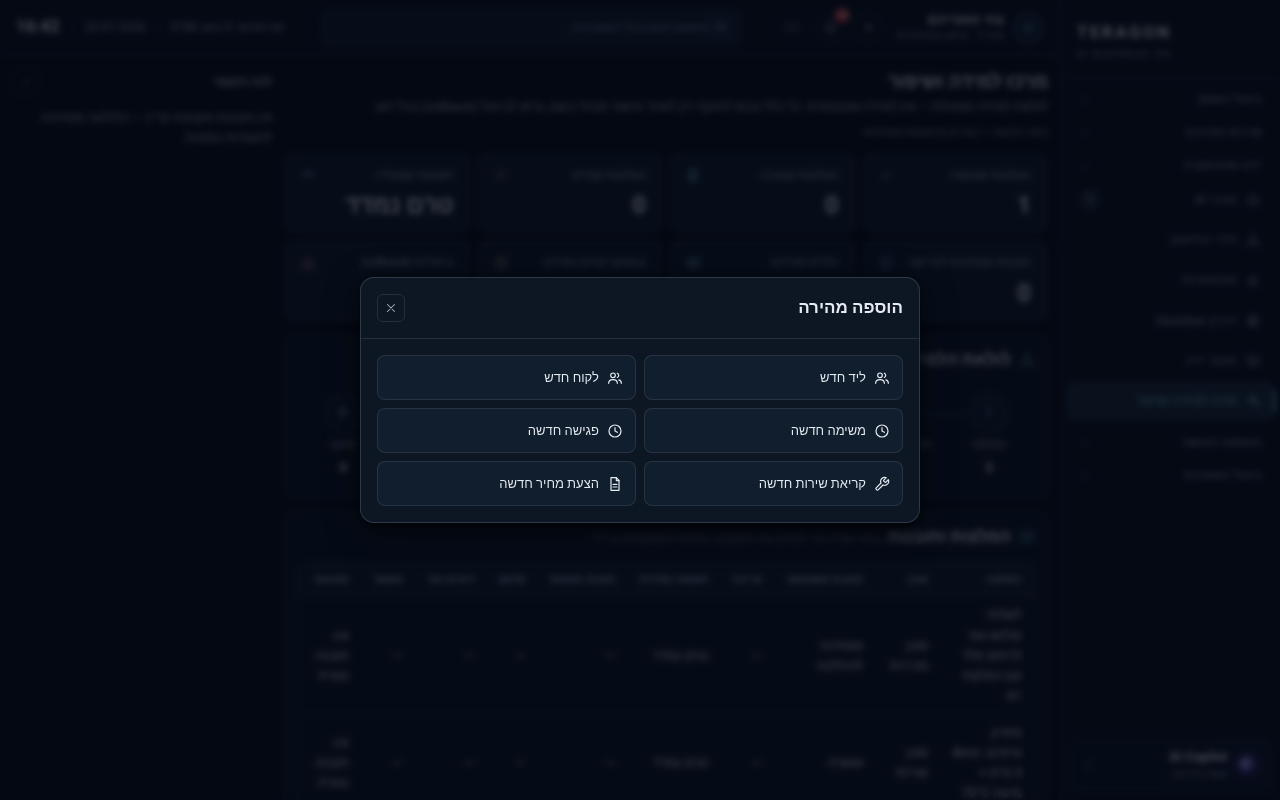
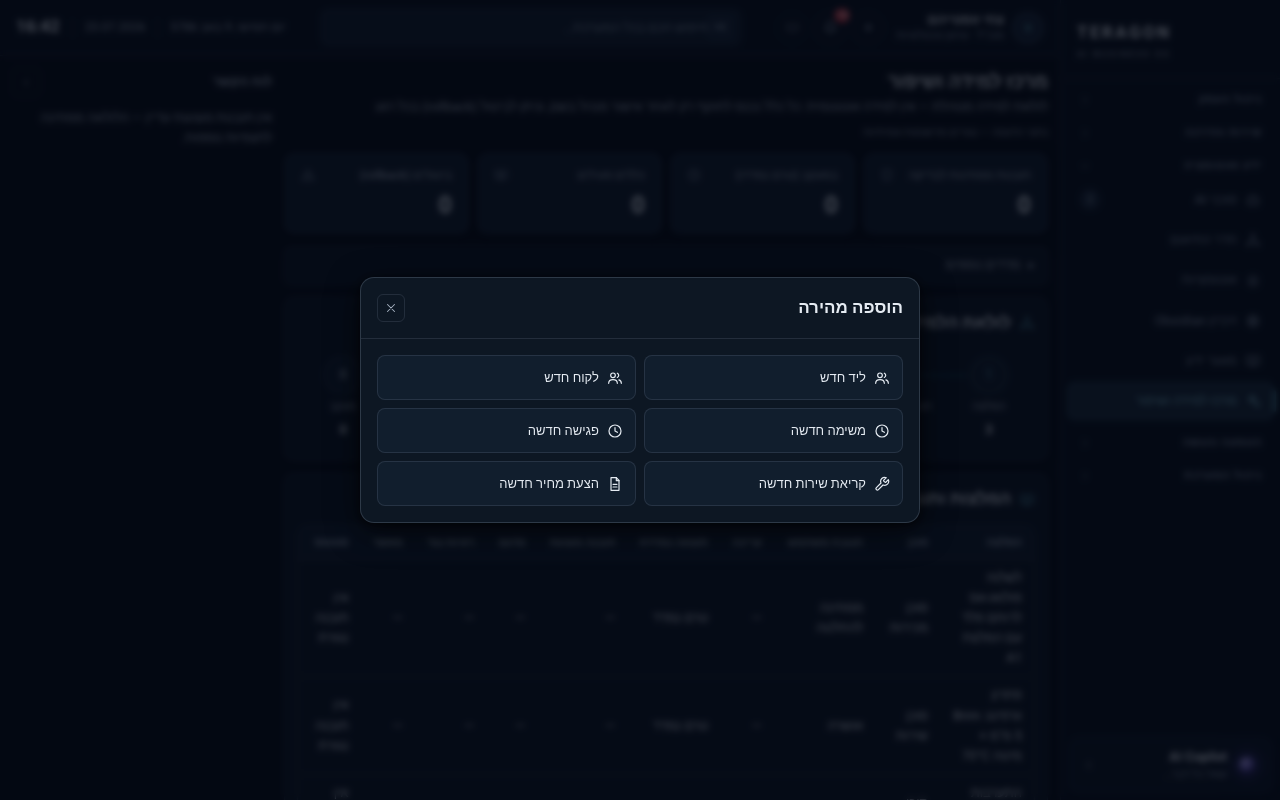
Before and after one commit to E37dey/teragon-ai-business-os, a React (Vite) app: page /learning in a window 1280 px wide. Both pictures are taken after a click on the button 868 px from the left and 27 px from the top of the page. Shown: the top 800 px of the page. Built offline with nearby package versions, Linux system fonts and the light colour scheme.

Commit message:
style(learning): VC-E density

```diff
--- a/src/modules/learning/LearningPage.tsx
+++ b/src/modules/learning/LearningPage.tsx
@@ -534,33 +534,69 @@ export default function LearningPage(): ReactElement {
         </span>
       </div>
 
+      {/* VC-E: four primary KPIs only — the governance state of the loop
+          (what needs a manager, what is monitored, what is live, what was
+          reverted). Zero stays neutral (0 is not attention). Passive history
+          tallies move to "מדדים נוספים". */}
       <div
         data-testid="learning-metrics"
         style={{
           display: "grid",
-          gridTemplateColumns: "repeat(auto-fit, minmax(150px, 1fr))",
-          gap: "var(--os-space-3)",
+          gridTemplateColumns: "repeat(auto-fit, minmax(180px, 1fr))",
+          gap: "var(--os-space-4)",
         }}
       >
-        <KpiCard title="המלצות שאושרו" value={metrics.approvedCount} accent="success" icon="check" />
-        <KpiCard title="המלצות שנערכו" value={metrics.editedCount} accent="blue" icon="doc" />
-        <KpiCard title="המלצות שנדחו" value={metrics.rejectedCount} accent="danger" icon="x" />
-        <KpiCard
-          title="תוצאות שנמדדו"
-          value={metrics.measuredOutcomeDisplay}
-          accent="cyan"
-          icon="gauge"
-        />
         <KpiCard
           title="תובנות ממתינות לבדיקה"
           value={metrics.proposalsPending}
-          accent="violet"
+          accent="warning"
           icon="shield"
+          muted={metrics.proposalsPending === 0}
         />
-        <KpiCard title="כללים פעילים" value={metrics.activeRules} accent="blue" icon="book" />
-        <KpiCard title="במעקב (טרם נמדדו)" value={metrics.underReview} accent="warning" icon="clock" />
-        <KpiCard title="ביטולים (rollback)" value={metrics.rollbackCount} accent="danger" icon="alert" />
+        <KpiCard
+          title="במעקב (טרם נמדדו)"
+          value={metrics.underReview}
+          accent="warning"
+          icon="clock"
+          muted={metrics.underReview === 0}
+        />
+        <KpiCard
+          title="כללים פעילים"
+          value={metrics.activeRules}
+          accent="blue"
+          icon="book"
+          muted={metrics.activeRules === 0}
+        />
+        <KpiCard
+          title="ביטולים (rollback)"
+          value={metrics.rollbackCount}
+          accent="danger"
+          icon="alert"
+          muted={metrics.rollbackCount === 0}
+        />
       </div>
+
+      <details data-testid="learning-more-metrics" className="os-more-metrics">
+        <summary>מדדים נוספים</summary>
+        <div className="os-more-metrics__grid">
+          <div className="os-more-metrics__item">
+            <span>המלצות שאושרו</span>
+            <span className="os-num">{metrics.approvedCount}</span>
+          </div>
+          <div className="os-more-metrics__item">
+            <span>המלצות שנערכו</span>
+            <span className="os-num">{metrics.editedCount}</span>
+          </div>
+          <div className="os-more-metrics__item">
+            <span>המלצות שנדחו</span>
+            <span className="os-num">{metrics.rejectedCount}</span>
+          </div>
+          <div className="os-more-metrics__item">
+            <span>תוצאות שנמדדו</span>
+            <span className="os-num">{metrics.measuredOutcomeDisplay}</span>
+          </div>
+        </div>
+      </details>
 
       <Panel variant="panel" style={{ padding: "var(--os-space-5)" }}>
         <SectionTitle
```
